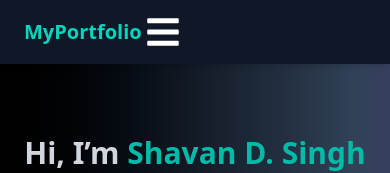
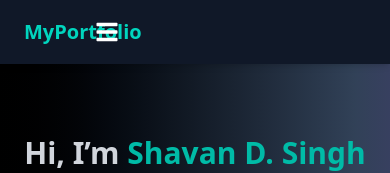
Before and after one commit to shavan810/my-portfolio, a React (Vite) app in the folder frontend/: page / in a window 390 px wide. Shown: the top 173 px of the page. Built offline with nearby package versions, Linux system fonts and the light colour scheme.

Commit message:
second commit

```diff
--- a/frontend/src/pages/Navbar.jsx
+++ b/frontend/src/pages/Navbar.jsx
@@ -26,7 +26,7 @@ export default function Navbar() {
 
         {/* Mobile Hamburger Button (Center) */}
         <button
-          className="md:hidden text-4xl w-[100px] focus:outline-none absolute left-1/2 transform -translate-x-1/2"
+          className="md:hidden text-2xl w-[200px] focus:outline-none absolute left-1/2 transform -translate-x-1/2"
           onClick={() => setOpen(!open)}
         >
           {open ? <FaTimes /> : <FaBars />}
```
